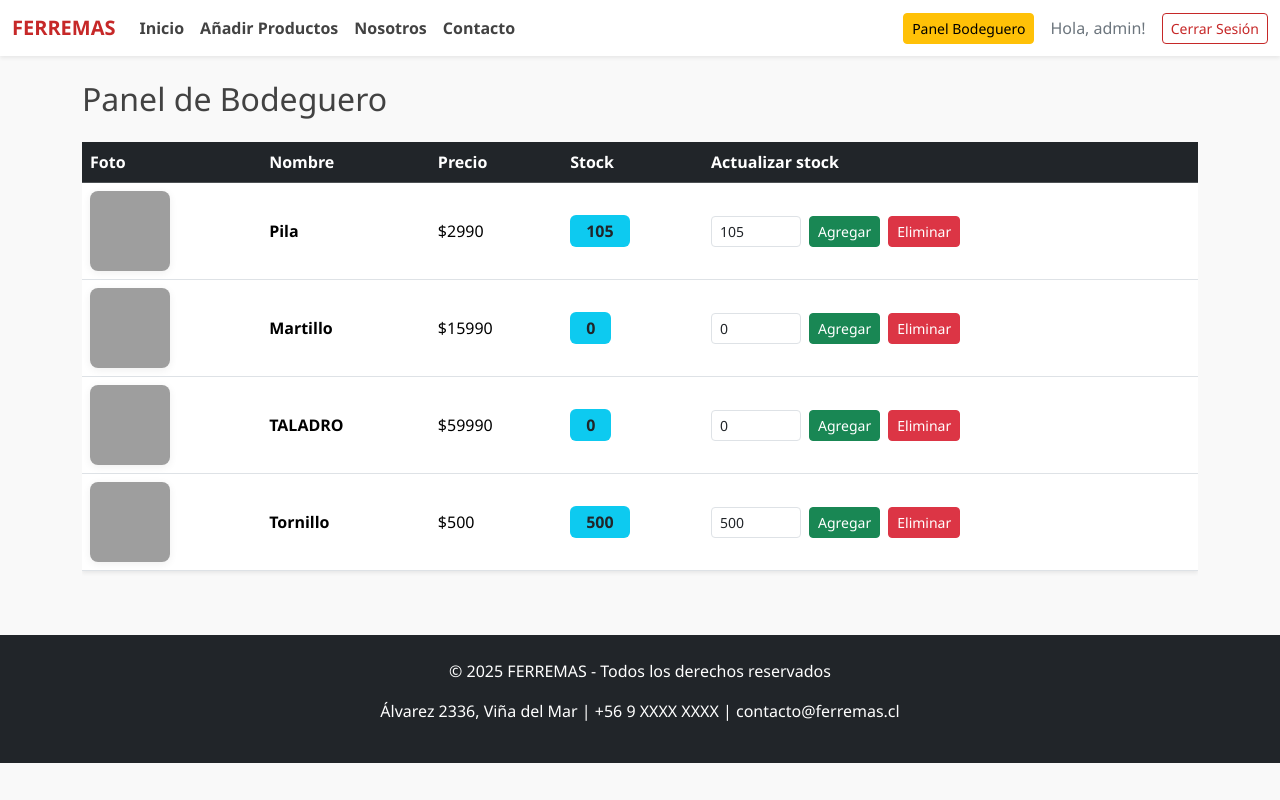
After one commit to Mahernds/integracion, a Django app: page /bodeguero/ in a window 1280 px wide. The commit adds this page. Run offline with Django 5.2, Linux system fonts and the light colour scheme; a user stored in the database is signed in; data comes from the database, SQL or seed files in the repository; both versions use the stored data as it was after the commit; grey boxes are pictures that could not be loaded.

Commit message:
commit con panel bodeguero

```diff
--- a/simple_shop/store/models.py
+++ b/simple_shop/store/models.py
@@ -4,6 +4,8 @@ class Product(models.Model):
     nombre = models.CharField("Nombre", max_length=200)
     price = models.DecimalField("Precio", max_digits=10, decimal_places=2)
     photo_url = models.URLField("URL de la foto", max_length=2000)
+    stock = models.PositiveIntegerField("Stock", default=0)
+
 
     def __str__(self):
         return self.nombre
--- a/simple_shop/store/templates/store/base.html
+++ b/simple_shop/store/templates/store/base.html
@@ -29,6 +29,9 @@
                 </ul>
                 <div class="d-flex align-items-center ms-auto">
                     {% if user.is_authenticated %}
+                        {% if user.is_staff %}
+                            <a href="{% url 'bodeguero_dashboard' %}" class="btn btn-warning btn-sm me-3">Panel Bodeguero</a>
+                        {% endif %}
                         <span class="me-3 text-secondary">Hola, {{ user.username }}!</span>
                         <form action="{% url 'logout' %}" method="post" class="d-inline">
                             {% csrf_token %}
--- /dev/null
+++ b/simple_shop/store/templates/store/bodeguero_dashboard.html
@@ -0,0 +1,49 @@
+{% extends 'store/base.html' %}
+{% load static %}
+
+{% block title %}Panel Bodeguero - {{ block.super }}{% endblock %}
+
+{% block content %}
+<h2 class="mb-4">Panel de Bodeguero</h2>
+<div class="table-responsive">
+  <table class="table table-hover align-middle shadow-sm">
+    <thead class="table-dark">
+      <tr>
+        <th scope="col">Foto</th>
+        <th scope="col">Nombre</th>
+        <th scope="col">Precio</th>
+        <th scope="col">Stock</th>
+        <th scope="col">Actualizar stock</th>
+      </tr>
+    </thead>
+    <tbody>
+      {% for product in products %}
+      <tr>
+        <td>
+          <img src="{{ product.photo_url }}" alt="{{ product.nombre }}" style="width:80px; height:80px; object-fit:cover; border-radius:8px; box-shadow:0 2px 8px #0001;">
+        </td>
+        <td class="fw-semibold">{{ product.nombre }}</td>
+        <td>${{ product.price|floatformat:0 }}</td>
+        <td>
+          <span class="badge bg-info text-dark fs-6 px-3 py-2">{{ product.stock }}</span>
+        </td>
+        <td>
+        <form method="post" class="d-flex align-items-center gap-2">
+            {% csrf_token %}
+            <input type="hidden" name="product_id" value="{{ product.id }}">
+            <input type="number" name="new_stock" value="{{ product.stock }}" min="0" class="form-control form-control-sm" style="width:90px;">
+            <button type="submit" class="btn btn-success btn-sm">Agregar</button>
+            <button type="submit" name="delete_product" value="1" class="btn btn-danger btn-sm"
+            onclick="return confirm('¿Seguro que deseas eliminar este producto?');">Eliminar</button>
+        </form>
+        </td>
+      </tr>
+      {% empty %}
+      <tr>
+        <td colspan="5" class="text-center text-muted">No hay productos registrados.</td>
+      </tr>
+      {% endfor %}
+    </tbody>
+  </table>
+</div>
+{% endblock %}
--- a/simple_shop/store/templates/store/product_list.html
+++ b/simple_shop/store/templates/store/product_list.html
@@ -11,7 +11,7 @@
         <img src="{{ product.photo_url }}" class="card-img-top product-img" alt="{{ product.nombre }}">
         <div class="card-body">
           <h5 class="card-title">{{ product.nombre }}</h5>
-          <p class="card-text">${{ product.price }}</p>
+          <p class="card-text">${{ product.price|floatformat:0 }}</p>
         </div>
       </div>
     </div>
--- a/simple_shop/store/urls.py
+++ b/simple_shop/store/urls.py
@@ -9,4 +9,6 @@ urlpatterns = [
     path('login/', LoginView.as_view(template_name='store/login.html'), name='login'),
     path('logout/', LogoutView.as_view(next_page='product_list'), name='logout'),
     path('add_product/', views.add_product, name='add_product'),
+    path('bodeguero/', views.bodeguero_dashboard, name='bodeguero_dashboard'),
+
 ]
--- a/simple_shop/store/views.py
+++ b/simple_shop/store/views.py
@@ -37,3 +37,26 @@ def add_product(request):
 def product_list(request):
     products = Product.objects.all()
     return render(request, 'store/product_list.html', {'products': products})
+
+@login_required
+def bodeguero_dashboard(request):
+    if not request.user.is_staff:
+        return redirect('product_list')
+    if request.method == "POST":
+        if "delete_product" in request.POST:
+            product_id = request.POST.get("product_id")
+            if product_id:
+                Product.objects.filter(id=product_id).delete()
+        else:
+            product_id = request.POST.get("product_id")
+            new_stock = request.POST.get("new_stock")
+            if product_id and new_stock is not None:
+                try:
+                    product = Product.objects.get(id=product_id)
+                    product.stock = int(new_stock)
+                    product.save()
+                except (Product.DoesNotExist, ValueError):
+                    pass
+        return redirect('bodeguero_dashboard')
+    products = Product.objects.all()
+    return render(request, 'store/bodeguero_dashboard.html', {'products': products})
```
Also changed, not shown: simple_shop/store/templates/store/add_product.html (+7 -1 lines), simple_shop/db.sqlite3, simple_shop/store/migrations/0002_product_stock.py (added).
